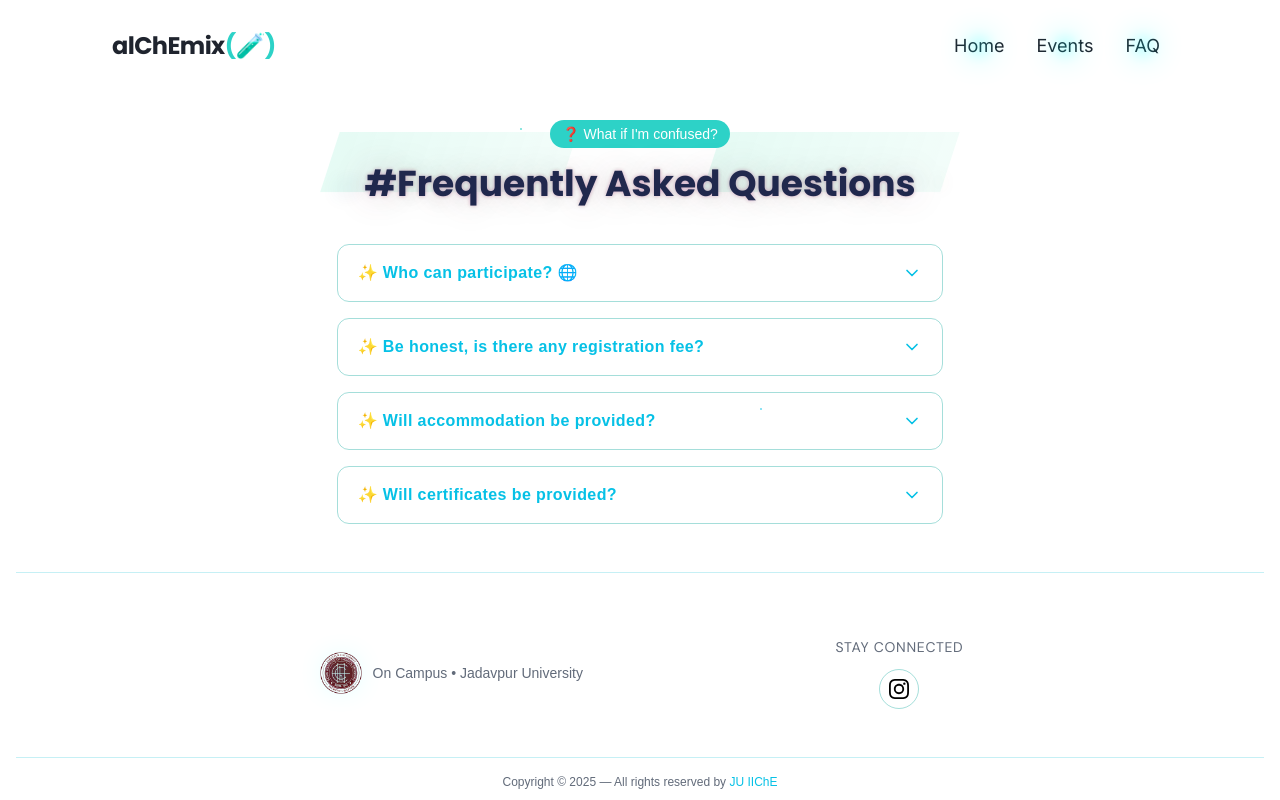
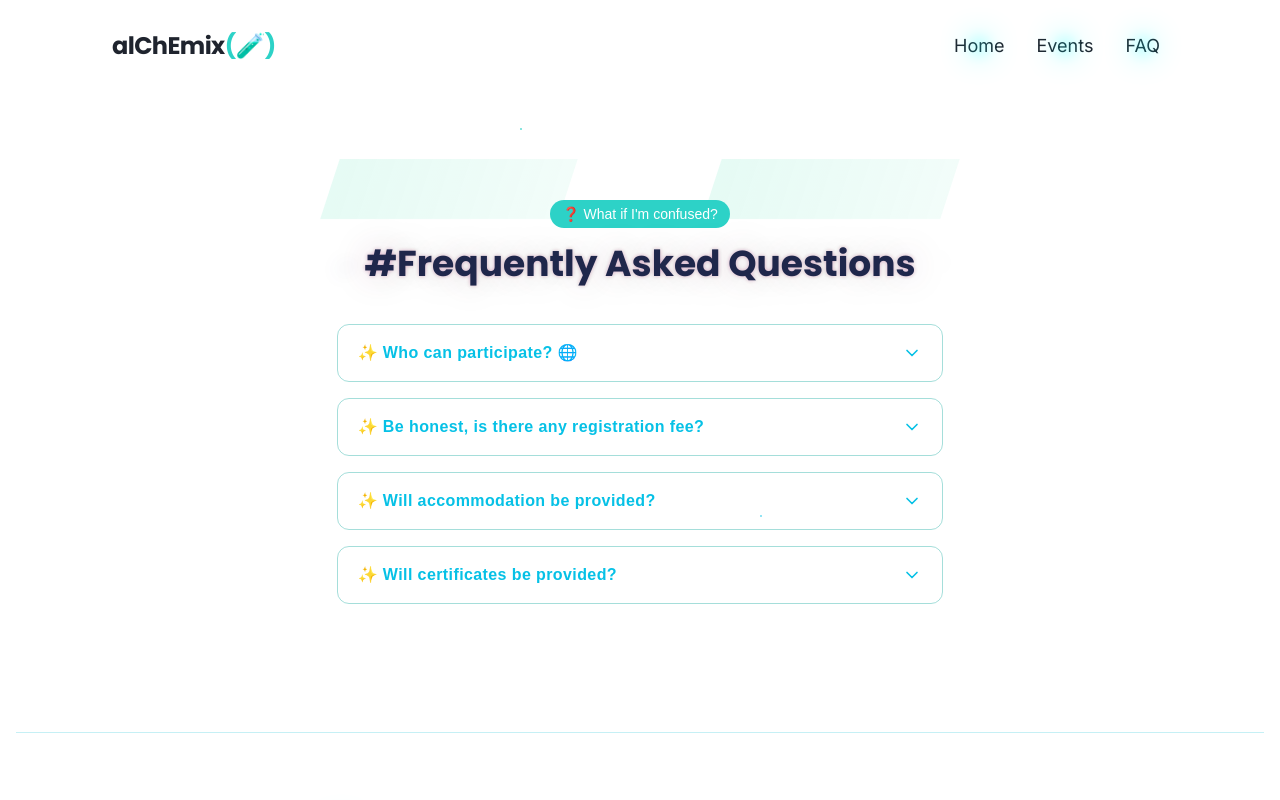
Before and after one commit to Lofty-Brambles/alChEmix, a Next.js app: page /faq in a window 1280 px wide. Shown: the top 800 px of the page. Built offline with nearby package versions, Linux system fonts and the light colour scheme.

Commit message:
feat: add faq padding

```diff
--- a/src/app/faq/page.tsx
+++ b/src/app/faq/page.tsx
@@ -34,7 +34,7 @@ export default function FAQPage() {
 	}, []);
 
 	return (
-		<section className="relative grid mt-20 h-fit w-full pt-10 place-items-center">
+		<section className="relative grid mt-20 h-fit w-full pt-30 pb-20 place-items-center">
 			<div className="absolute inset-0 pointer-events-none">
 				<div
 					id="barLeft"
```
